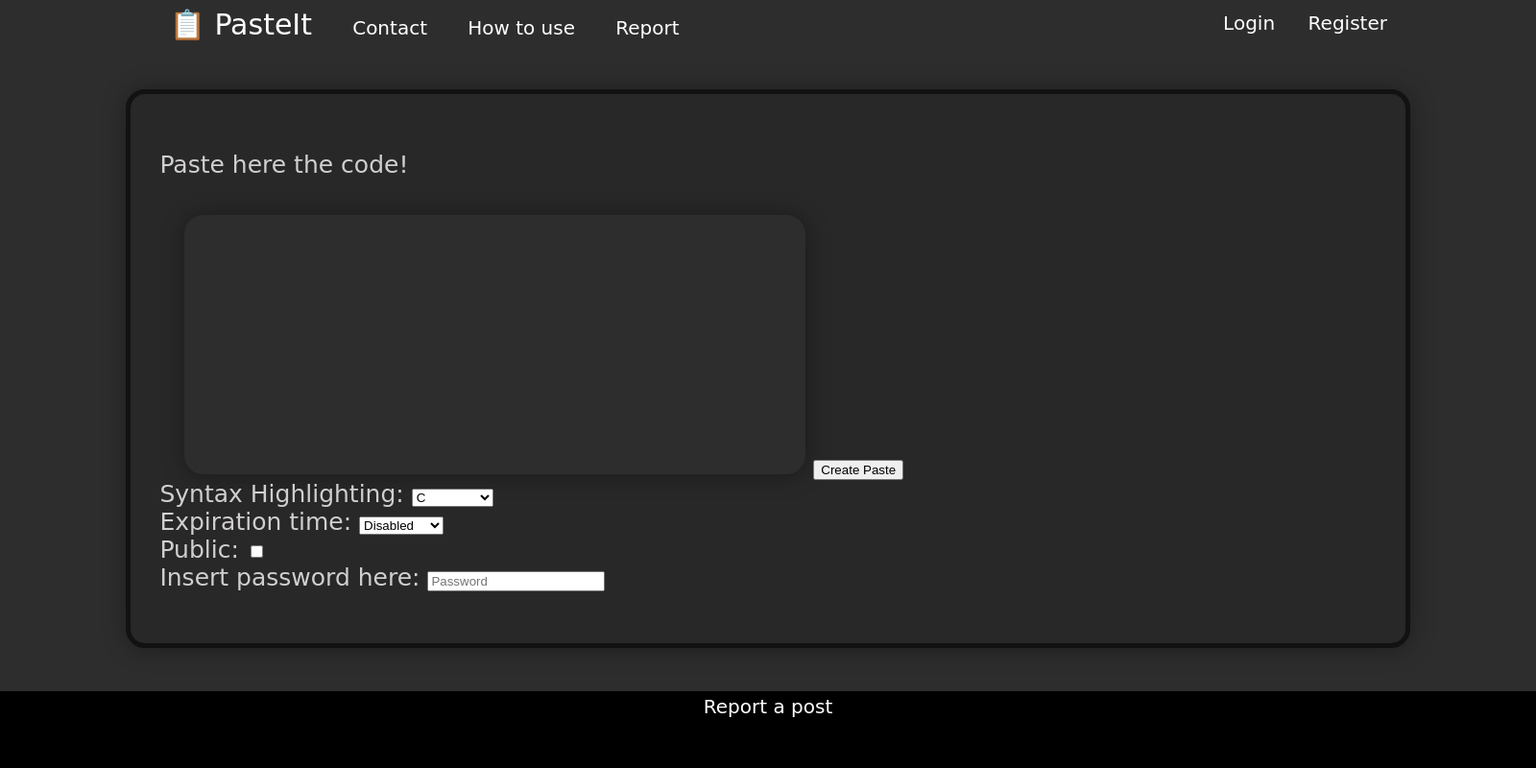
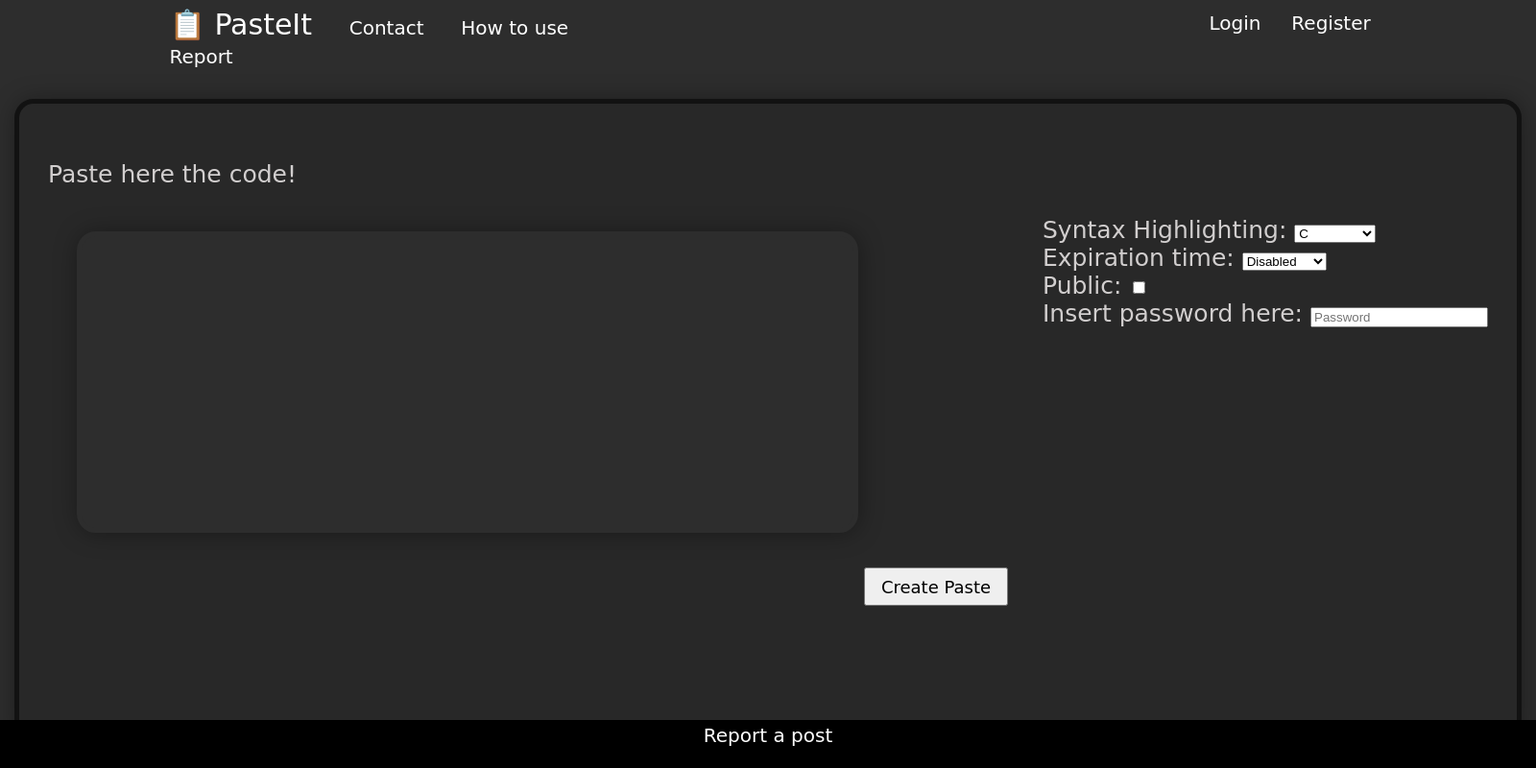
Before and after one commit to HristeaIonut/PIt, a PHP site: page / in a window 1600 px wide. Shown: the whole page at 96% size. Run offline with PHP 8.4, Linux system fonts and the light colour scheme.

Commit message:
more responsive

```diff
--- a/index.html
+++ b/index.html
@@ -3,7 +3,8 @@
 <head>
     <link rel="stylesheet" href="https://fonts.googleapis.com/css?family=Tangerine">
     <link rel="stylesheet" href="styles.css">
-    <link rel="icon" href="https://icons-for-free.com/iconfiles/png/512/clipboard+paste+task+icon-1320161389075402003.png">
+    <link rel="icon"
+          href="https://icons-for-free.com/iconfiles/png/512/clipboard+paste+task+icon-1320161389075402003.png">
     <meta charset="UTF-8">
     <meta http-equiv="X-UA-Compatible" content="IE=edge">
     <meta name="viewport" content="width=device-width, initial-scale=1.0">
@@ -22,23 +23,24 @@
         <a class="login" href="login.html">Login</a>
         <a class="register" href="register.html">Register</a>
     </div>
+
+</div>
 <div class="footer">
     <a class=reportContent href="reportContent.html"> Report a post</a>
-        </div>
 </div>
 
 <div class="textarea-container">
     <br>
     Paste here the code!<br>
-        <label>
+
+        <label class="left">
             <textarea class="textarea">
             </textarea>
         </label>
-        <input type="button" class ="create-paste" value="Create Paste"/>
 
-           <br> <label>Syntax Highlighting:</label>
-
-            <select class=syntax" name="syntax">
+    <div class="right">
+        <br> <label class=syntax">Syntax Highlighting:
+        <select name="syntax">
             <option value="C">C</option>
             <option value="C#">C#</option>
             <option value="C++">C++</option>
@@ -50,9 +52,9 @@
             <option value="Python">Python</option>
             <option value="Bash">Bash</option>
         </select>
+    </label>
 
-
-        <br><label>Expiration time:</label>
+        <br><label class="expiration">Expiration time:
         <select class="expiration" name="expiration">
             <option value="Disabled">Disabled</option>
             <option value="5">5 minutes</option>
@@ -63,13 +65,19 @@
             <option value="1week">1 week</option>
             <option value="1month">1 month</option>
         </select>
-        <br><label>Public:</label>
+    </label>
+        <br><label>Public:
         <input type="checkbox" onclick="myFunction()" class="private-checkbox">
+
         <br><label id="insert-label">Insert password here:</label>
-        <input type="text" id="field-password" placeholder="Password" />
 
-
-
+        <label for="field-password">
+            <input type="text" id="field-password" placeholder="Password"/>
+        </label>
+    </label>
+    </div>
+    <br>
+    <input type="button" class="create-paste" value="Create Paste"/>
 </div>
 
 <script>
@@ -85,7 +93,5 @@
         }
     }
 </script>
-
-
 </body>
 </html>
--- a/styles.css
+++ b/styles.css
@@ -42,25 +42,28 @@ ol {
   display: inline;
 }
 .header {
-  overflow: hidden;
+  display: block;
   width: 90%;
+  height: 45px;
   margin-right: 10%;
   margin-left: 10%;
+  margin-bottom: 50px;
 }
 .header-left {
-  width: 50%;
+  width: 540px;
   float: left;
 }
 .header-right {
-  width: 23%;
+  width: 200px;
   float: right;
+  margin-right: 10%;
 }
 .footer {
   position: fixed;
   left: 0;
   bottom: 0;
   width: 100%;
-  height: 10%;
+  height: 50px;
   background-color: black;
   color: white;
   text-align: center;
@@ -76,12 +79,13 @@ ol {
   margin-right: 2%;
 }
 .textarea-container {
+  display: block;
   background-color: rgb(40, 40, 40);
   color: rgb(209, 206, 206);
-  height: 80%;
-  width: 80%;
+  height: 600px;
+  width: 1500px;
   padding: 30px;
-  margin: 50px auto;
+  margin: auto ;
   box-shadow: 1px 1px 25px rgba(0, 0, 0, 0.35);
   border-radius: 20px;
   border: 5px solid #121212;
@@ -92,8 +96,8 @@ ol {
   overflow: auto;
   margin-top: 3%;
   margin-left: 2%;
-  height: 50%;
-  width: 50%;
+  height: 300px;
+  width: 800px;
   background-color: rgb(45, 45, 45);
   box-shadow: 1px 1px 25px rgba(0, 0, 0, 0.35);
   border: 5px solid #2D2D2D;
@@ -106,18 +110,23 @@ ol {
 .login {
   margin-right: 2%;
 }
-.syntax{
 
+.right{
+  display: inline-block;
+  float: right;
 }
-.expiration{
-
+.reportContent{
+  width: auto;
 }
 .create-paste{
+  height: 40px;
+  width: 150px;
+  margin-top: 30px;
+  margin-left: 850px;
+  font-family: inherit;
+  font-size: 18px;
+}
+.create-paste:hover{
 
+  outline: 5px solid #03dac5;
 }
-.privacy{
-
-}
-.private-checkbox{
-
-}
```
Also changed, not shown: formStyle.css (+8 -5 lines). Lines whose indentation alone changed are shown as unchanged.
